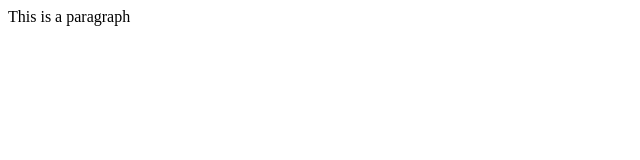
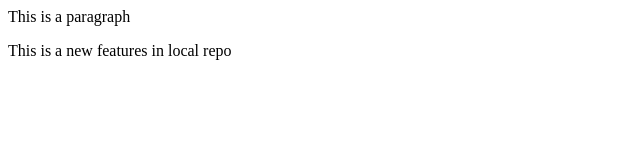
Before and after one commit to varunwolf/localRepo, a plain HTML site: page index.html in a window 1280 px wide. Shown: the whole page, without its empty margins (0-640 px from the left). Drawn offline with Linux system fonts and the light colour scheme.

Commit message:
new features

```diff
--- a/index.html
+++ b/index.html
@@ -1 +1,2 @@
 <p>This is a paragraph</p>
+<P>This is a new features in local repo</P>
```
